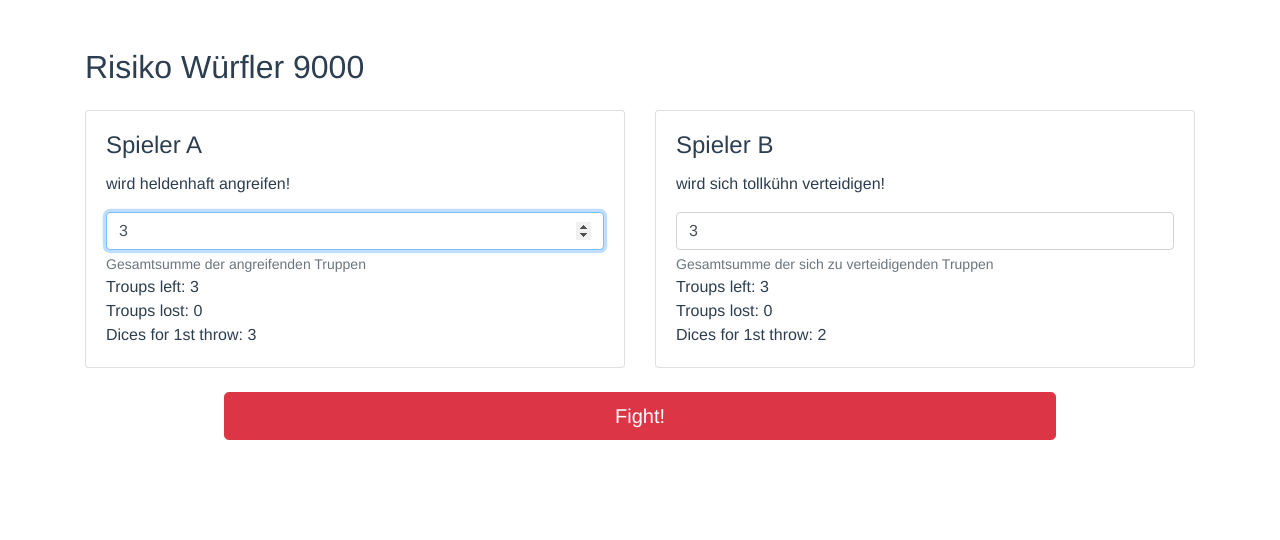
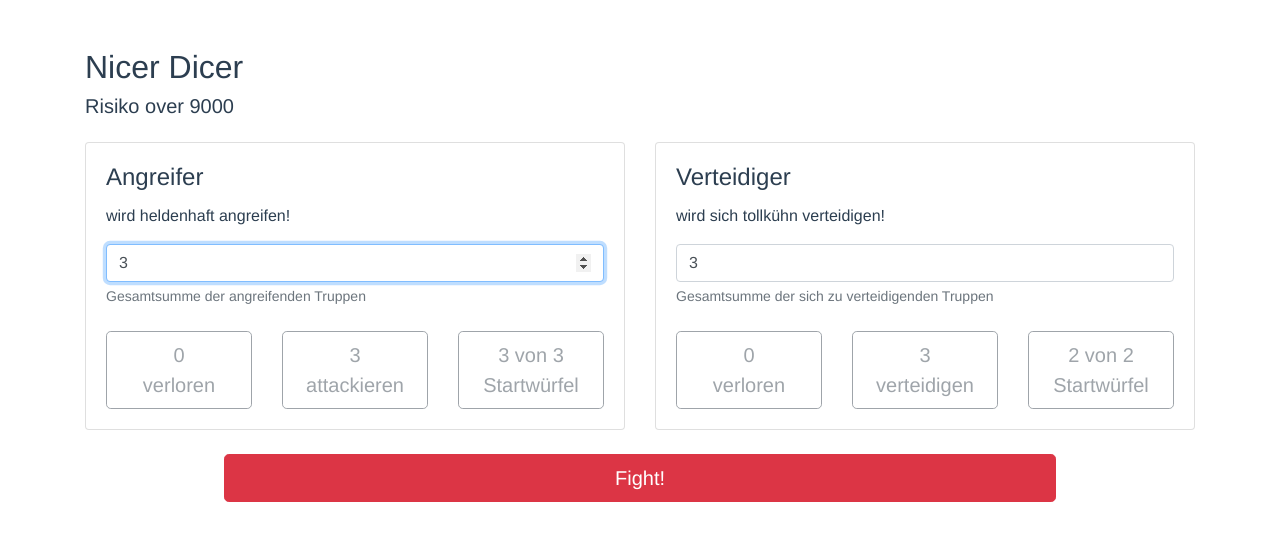
Before and after one commit to kelzenberg/risk-dicer, a Vue app: page / in a window 1280 px wide. Shown: the top 540 px of the page. Built offline with nearby package versions, Linux system fonts and the light colour scheme.

Commit message:
beautify troup stats & add fake loading spinner

```diff
--- a/src/components/TroupsManager.vue
+++ b/src/components/TroupsManager.vue
@@ -7,9 +7,10 @@
       <b-card
         v-for="player in players"
         :key="player.id"
-        :title="player.id === 0 ? 'Spieler A' : 'Spieler B'"
+        :title="player.id === 0 ? 'Angreifer' : 'Verteidiger'"
         :border-variant="player.id === 0 ? attackerBorderColor : defenderBorderColor"
       >
+        <div class="mb-4">
           <b-card-text>
             wird {{
               player.id === 0 ?
@@ -30,11 +31,47 @@
             @update="handleTroupsUpdate(player.id, $event)"
           />
           <b-form-text>
-          Gesamtsumme der {{ player.id === 0 ? 'angreifenden' : 'sich zu verteidigenden' }} Truppen
+            Gesamtsumme der {{ player.id === 0
+              ? 'angreifenden'
+              : 'sich zu verteidigenden'
+            }} Truppen
           </b-form-text>
-        <div>Troups left: {{ player.troupsLeft }}</div>
-        <div>Troups lost: {{ player.troupsLost }}</div>
-        <div>Dices for 1st throw: {{ player.diceThrows[0].diceAmount }}</div>
+        </div>
+        <b-row>
+          <b-col>
+            <b-button
+              variant="outline-secondary"
+              size="lg"
+              disabled
+              class="w-100"
+            >
+              <div>{{ player.troupsLost }}</div>
+              <div>verloren</div>
+            </b-button>
+          </b-col>
+          <b-col>
+            <b-button
+              variant="outline-secondary"
+              size="lg"
+              disabled
+              class="w-100"
+            >
+              <div>{{ player.troupsLeft }}</div>
+              <div>{{ player.id === 0 ? 'attackieren' : 'verteidigen' }}</div>
+            </b-button>
+          </b-col>
+          <b-col>
+            <b-button
+              variant="outline-secondary"
+              size="lg"
+              disabled
+              class="w-100"
+            >
+              <div>{{ player.diceThrows[0].diceAmount }} von {{ player.id === 0 ? '3': '2' }}</div>
+              <div>Startwürfel</div>
+            </b-button>
+          </b-col>
+        </b-row>
         <div v-if="fightStarted">
           <hr>
           <Thrower
@@ -56,7 +93,12 @@
         block
         @click="handleFightStart"
       >
+        <div v-if="fightLoading">
+          <b-spinner label="Spinning" />
+        </div>
+        <div v-else>
           {{ fightStarted ? 'Reset' : 'Fight!' }}
+        </div>
       </b-button>
     </div>
   </div>
@@ -80,6 +122,7 @@ export default {
       players: [],
       initialTroups: 3,
       fightStarted: false,
+      fightLoading: false,
     };
   },
   computed: {
@@ -146,10 +189,14 @@ export default {
       this.updateTroupsForThrow(aThrowId);
     },
     handleFightStart() {
+      this.fightLoading = true;
+      setTimeout(() => {
+        this.fightLoading = false;
         this.fightStarted = !this.fightStarted;
         if (!this.fightStarted) {
           this.setUpPlayers();
         }
+      }, 1000);
     },
 
     /* Business Logic */
--- a/src/views/Home.vue
+++ b/src/views/Home.vue
@@ -1,8 +1,11 @@
 <template>
   <b-container>
-    <h2 class="mb-4">
-      Risiko Würfler 9000
+    <h2>
+      Nicer Dicer
     </h2>
+    <h5 class="mb-4">
+      Risiko over 9000
+    </h5>
     <TroupsManager :player-amount="2" />
   </b-container>
 </template>
```
Lines whose indentation alone changed are shown as unchanged.
